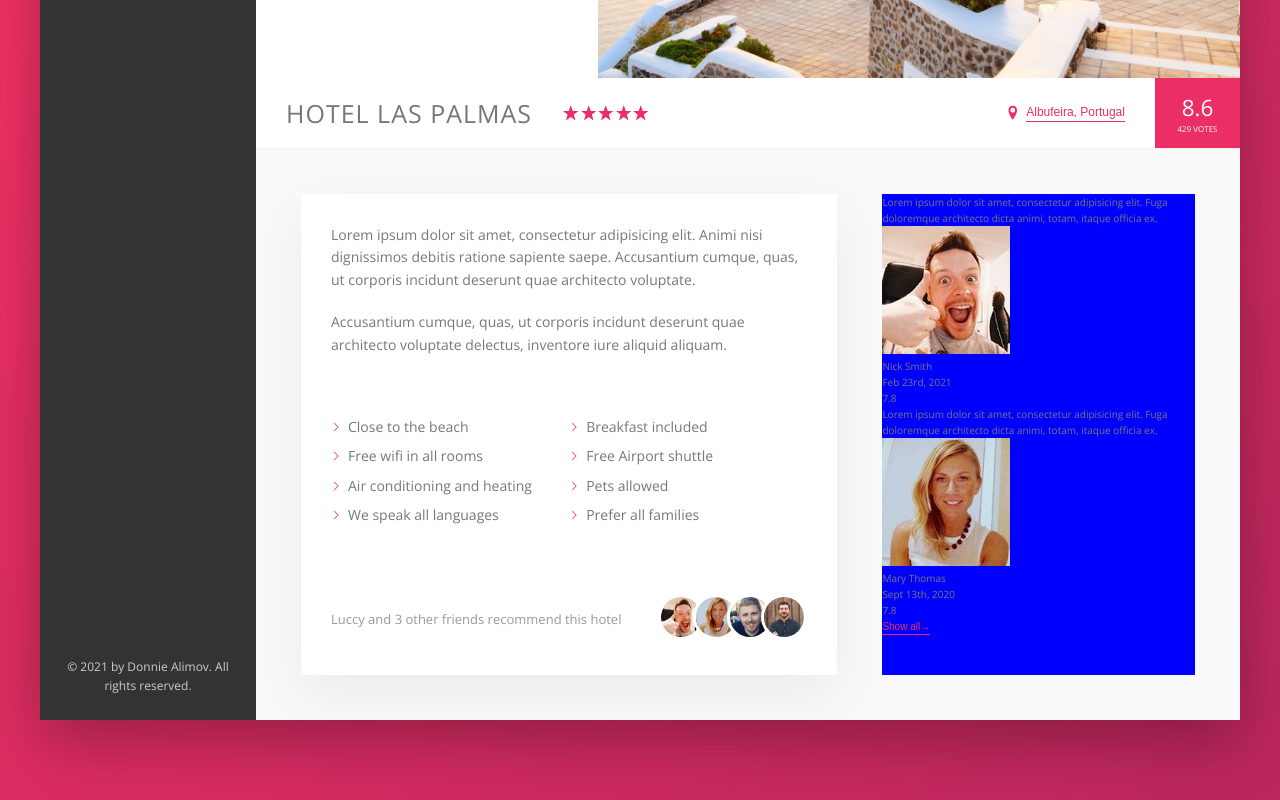
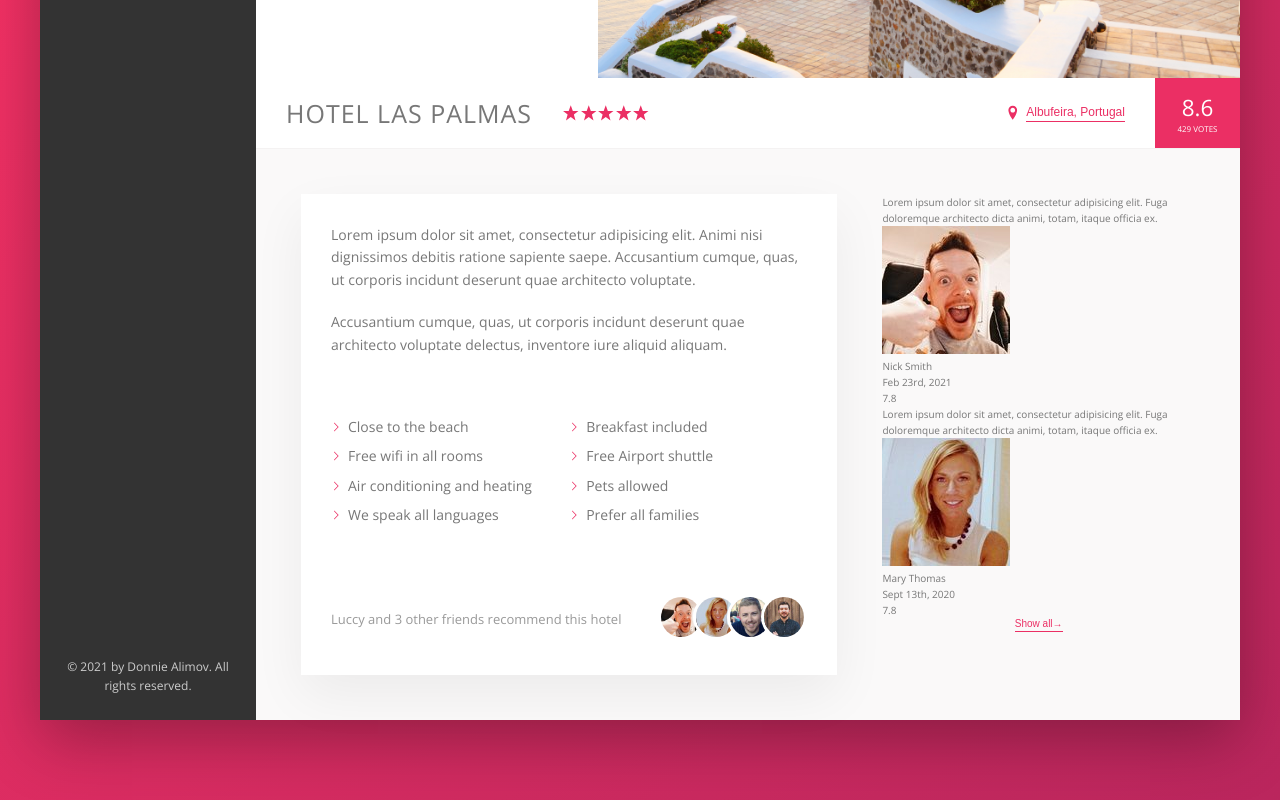
Before and after one commit to mralimov/Flexbox-Travel-Agency, a website: page index.html in a window 1280 px wide. Shown: the part 457-1257 px from the top of the page. Drawn offline with nearby package versions, Linux system fonts and the light colour scheme.

Commit message:
Hotel review base styling

```diff
--- a/sass/_layout.scss
+++ b/sass/_layout.scss
@@ -38,6 +38,7 @@
 
 
 .detail {
+    font-size: 1.4rem;
     display: flex;
     padding: 4.5rem;
     background-color: var(--color-grey-light-1);
@@ -54,6 +55,9 @@
     }
 
     .user-reviews {
-    background-color: blue;
     flex: 1;
+
+    display: flex;
+    flex-direction: column;
+    align-items: center;
     }
```
Also changed, not shown: css/style.css.
